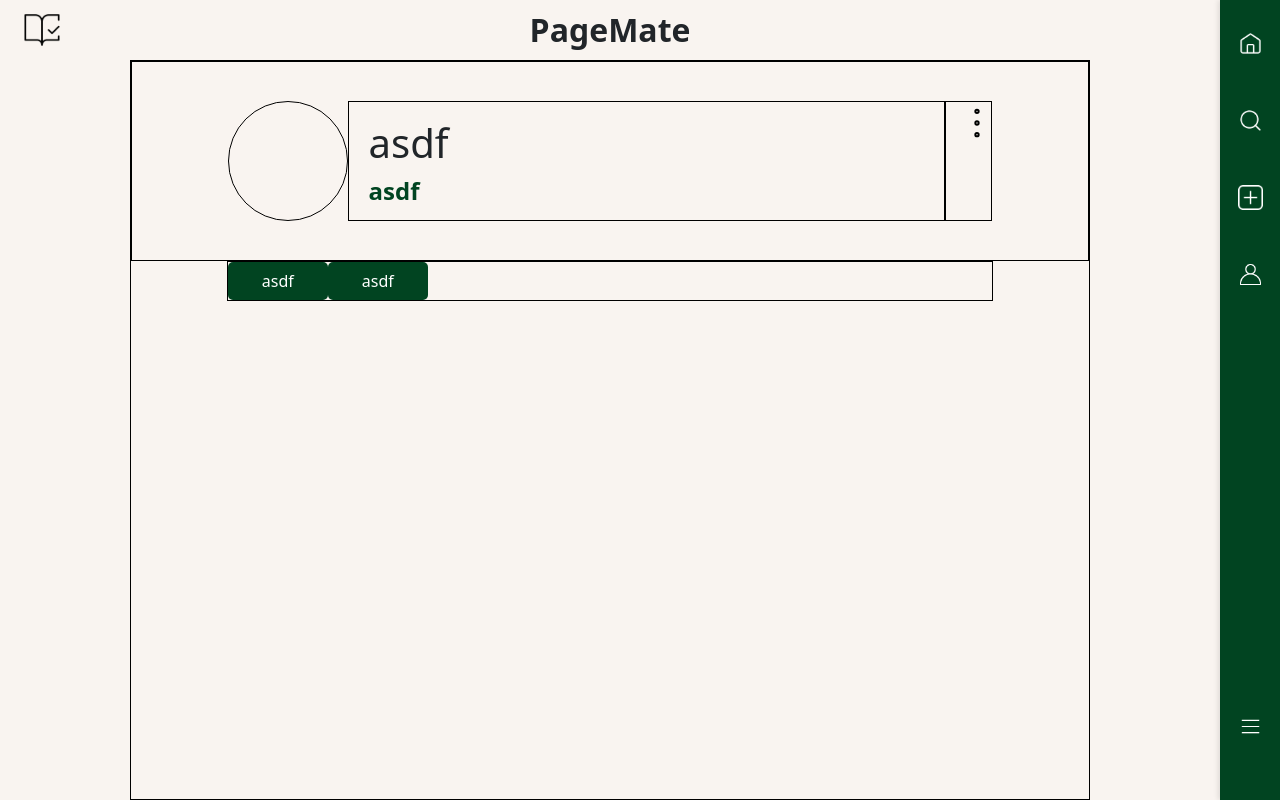
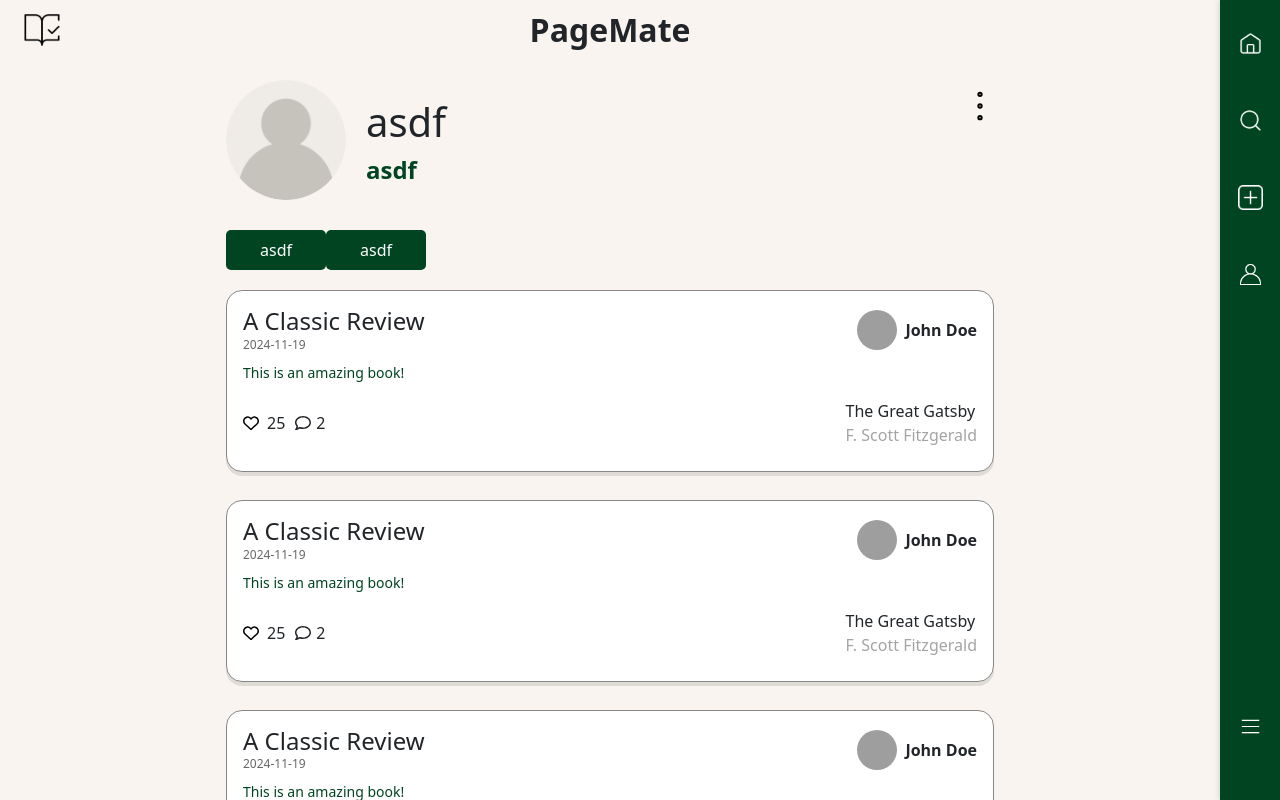
Before and after one commit to leeheezin/PageMate-frontend, a React (Create React App) app: page /mypage in a window 1280 px wide. Built offline with nearby package versions, Linux system fonts and the light colour scheme; no server answers; grey boxes are pictures that could not be loaded; a web font is replaced by a local one.

Commit message:
[css] 스타일 수정

```diff
--- /dev/null
+++ b/src/Pages/myPage/component/post.tsx
@@ -0,0 +1,161 @@
+import styled from "styled-components";
+import LikeButton from "../../../components/likeBtn";
+import CommentButton from "../../../components/comBtn";
+import Comment from "../../../components/comment";
+import { useEffect, useState } from "react";
+
+interface Comment {
+    author: string;
+    text: string;
+  }
+
+  interface PostProps {
+    post: {
+      bookTitle: string;
+      bookAuthor: string;
+      title: string;
+      text: string;
+      date: string;
+      author: string;
+      profilePhoto: string;
+      likes: number;
+      comments: Comment[];
+    };
+  }
+
+
+const StyledPost = styled.div`
+  width: 100%;
+  max-width: 846px;
+  border: 1px solid #878787;
+  box-shadow: 0 4px rgba(0, 0, 0, 0.1);
+  background-color: #fff;
+  border-radius: 16px;
+  margin: auto;
+  margin-bottom: 28px;
+  padding: 16px;
+
+  @media (max-width: 480px) {
+    max-width: 330px;
+    padding: 8px;
+  }
+`;
+
+const Header = styled.div`
+  display: flex;
+  justify-content: space-between;
+  align-items: center;
+  margin-bottom: 8px;
+`;
+
+const ProfileInfo = styled.div`
+  display: flex;
+  align-items: center;
+`;
+
+const ProfilePhoto = styled.img`
+  width: 40px;
+  height: 40px;
+  border-radius: 50%;
+  margin-right: 8px;
+`;
+
+const Name = styled.span`
+  font-weight: bold;
+  font-size: 16px;
+`;
+
+const TitleDate = styled.div``;
+
+const Date = styled.div`
+  font-size: 12px;
+  color: #666;
+`;
+
+const Title = styled.h4`
+  text-align: left;
+  margin: 0;
+`;
+
+const Content = styled.p`
+  color: #014421;
+  font-size: 14px;
+  margin-bottom: 16px;
+`;
+
+const Footer = styled.div`
+  display: flex;
+  justify-content: space-between;
+  align-items: center;
+  gap: 5px;
+  margin-bottom: 8px;
+`;
+const Inner = styled.div`
+  display: flex;
+  gap: 10px;
+`;
+const CommentSectionContainer = styled.div`
+  width: 100%;
+  margin-top: 8px;
+`;
+const BookTit = styled.div``;
+const BTitle = styled.div``;
+const BAuthor = styled.div`
+  color: #a4a4a4;
+`;
+const Post: React.FC<PostProps> = ({ post }) => {
+    const {
+      bookTitle,
+      bookAuthor,
+      title,
+      text,
+      date,
+      author,
+      profilePhoto,
+      likes,
+      comments,
+    } = post;
+
+    const [commentsVisible, setCommentsVisible] = useState(false);
+
+    const toggleCommentsVisibility = () => {
+      setCommentsVisible(!commentsVisible);
+    };
+
+    return (
+      <StyledPost>
+        <Header>
+          <TitleDate>
+            <Title>{title}</Title>
+            <Date>{date}</Date>
+          </TitleDate>
+          <ProfileInfo>
+            <ProfilePhoto src={profilePhoto} alt="Profile" />
+            <Name>{author}</Name>
+          </ProfileInfo>
+        </Header>
+        <Content>{text}</Content>
+        <Footer>
+          <Inner>
+            <LikeButton count={likes} />
+            <CommentButton
+              count={comments.length}
+              onClick={toggleCommentsVisibility}
+            />
+          </Inner>
+          <BookTit>
+            <BTitle>{bookTitle}</BTitle>
+            <BAuthor>{bookAuthor}</BAuthor>
+          </BookTit>
+        </Footer>
+        {commentsVisible && (
+          <CommentSectionContainer>
+            <Comment comments={comments} visible={commentsVisible} />
+          </CommentSectionContainer>
+        )}
+      </StyledPost>
+    );
+  };
+
+
+export default Post;
--- a/src/Pages/myPage/myPage.tsx
+++ b/src/Pages/myPage/myPage.tsx
@@ -1,6 +1,8 @@
 import React from "react";
 import styled from "styled-components";
 import { ReactComponent as ModifyIcon } from "../../assets/images/icon-more-vertical.svg";
+import ProfileIcon from "../../assets/images/icon-user.png";
+import Post from "./component/post";
 
 const Container = styled.div`
   max-height: calc(100vh - 60px);
@@ -8,6 +10,14 @@
   align-items: center;
   justify-content: center;
   height: 100vh;
+  overflow: scroll;
+
+  -ms-overflow-style: none; /* IE, Edge */
+  scrollbar-width: none; /* Firefox */
+
+  &::-webkit-scrollbar {
+    display: none; /* Chrome, Safari */
+  }
 `;
 const MyPageArea = styled.div`
   width: 960px;
@@ -15,56 +25,56 @@
   display: flex;
   flex-direction: column;
   align-items: center;
-  border: 1px solid black;
-
 `;
 const ProfileArea = styled.div`
   width: 100%;
   height: 200px;
-  border: 1px solid black;
   display: flex;
   align-items: center;
+  margin-bottom: 30px;
+  margin-top: 20px;
 `;
-const Photo = styled.div`
+const Photo = styled.div<{ imageUrl: string }>`
   margin-left: 10%;
   height: 120px;
   width: 120px;
-    border: 1px solid black;
   border-radius: 120px;
-
-`
+  background-image: url(${(props) => props.imageUrl});
+  background-size: cover;
+  background-position: center;
+  background-repeat: no-repeat;
+`;
 const Info = styled.div`
   width: calc(75% - 120px);
   padding-left: 20px;
   height: 120px;
-    border: 1px solid black;
   display: flex;
   flex-direction: column;
   justify-content: center;
-`
+`;
 const UserName = styled.div`
   font-size: 40px;
   font-weight: 500;
-`
+`;
 const Summary = styled.div`
   color: #014421;
   font-size: 24px;
   font-weight: 700;
-`
+`;
 const Modify = styled.div`
   margin-right: 10%;
   width: 5%;
   height: 120px;
-    border: 1px solid black;
   display: flex;
   justify-content: end;
-`
+`;
 const Bnt = styled.button`
+margin-top: 5px;
   height: 40px;
   width: 40px;
   border: none;
   background-color: transparent;
-`
+`;
 const PostArea = styled.div`
   width: 100%;
   display: flex;
@@ -74,30 +84,50 @@
 const Filter = styled.div`
   width: 80%;
   margin: 0 10% 0 10%;
-    border: 1px solid black;
   height: 40px;
-`
+`;
 const FilterBtn = styled.button`
   height: 100%;
   width: 100px;
   border: none;
-    color:white;
+  color: white;
   background-color: #014421;
   border-radius: 5px;
-`
+`;
+const Posts = styled.div`
+  padding-top: 20px;
+  width: 80%;
+  min-height: 100px;
+`;
+
+const examplePost = {
+  bookTitle: "The Great Gatsby",
+  bookAuthor: "F. Scott Fitzgerald",
+  title: "A Classic Review",
+  text: "This is an amazing book!",
+  date: "2024-11-19",
+  author: "John Doe",
+  profilePhoto: "https://example.com/profile.jpg",
+  likes: 25,
+  comments: [
+    { author: "Jane Doe", text: "I love this book too!" },
+    { author: "Alex", text: "Great review!" },
+  ],
+};
+
 const MyPage: React.FC = () => {
   return (
     <Container>
       <MyPageArea>
         <ProfileArea>
-            <Photo></Photo>
+          <Photo imageUrl={ProfileIcon}></Photo>
           <Info>
             <UserName>asdf</UserName>
             <Summary>asdf</Summary>
           </Info>
           <Modify>
             <Bnt>
-                    <ModifyIcon/>
+              <ModifyIcon />
             </Bnt>
           </Modify>
         </ProfileArea>
@@ -106,6 +136,15 @@
             <FilterBtn>asdf</FilterBtn>
             <FilterBtn>asdf</FilterBtn>
           </Filter>
+          <Posts>
+            <Post post={examplePost} />
+            <Post post={examplePost} />
+            <Post post={examplePost} />
+            <Post post={examplePost} />
+            <Post post={examplePost} />
+            <Post post={examplePost} />
+            <Post post={examplePost} />
+          </Posts>
         </PostArea>
       </MyPageArea>
     </Container>
```
Also changed, not shown: src/assets/images/icon-user.png (added). Lines whose indentation alone changed are shown as unchanged.
